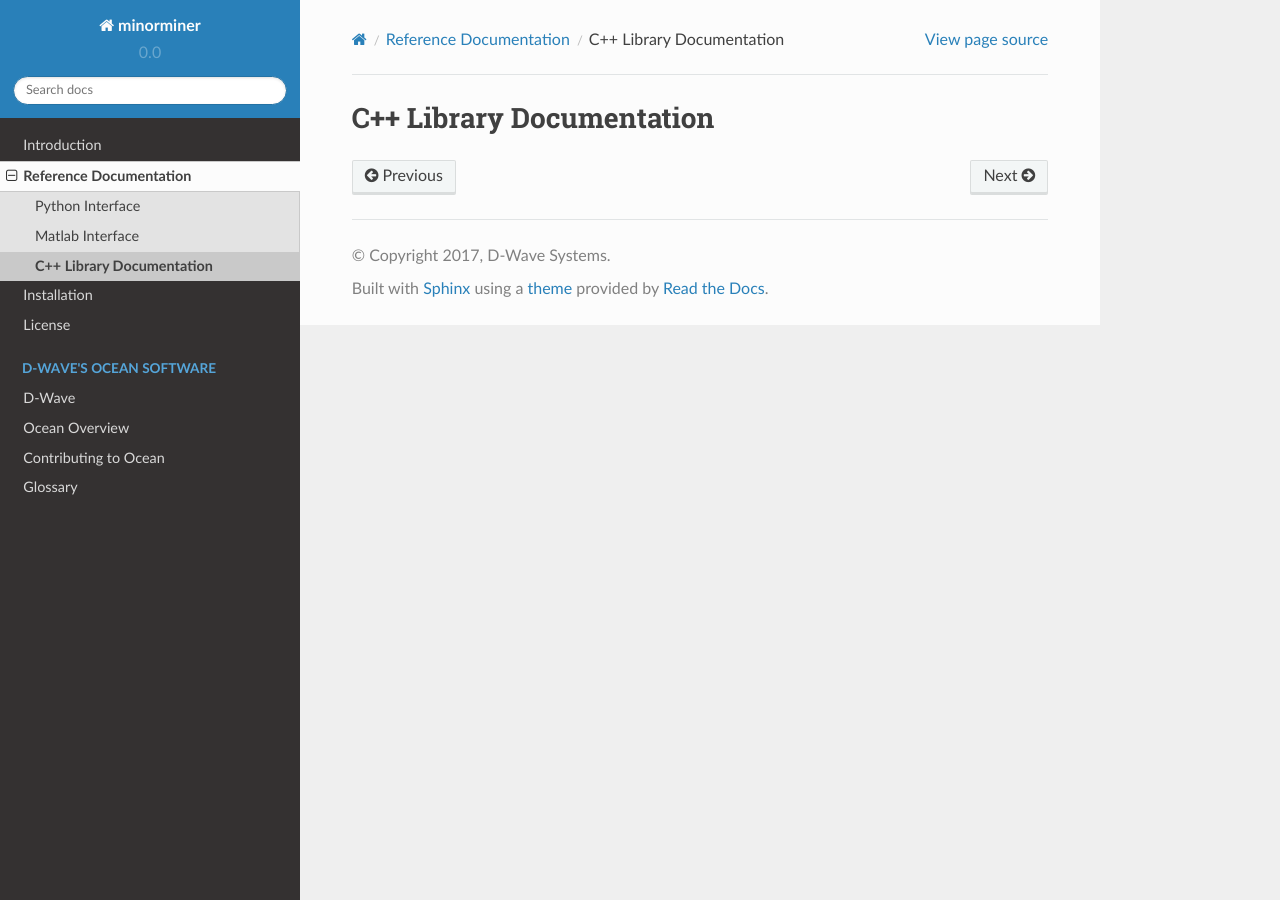
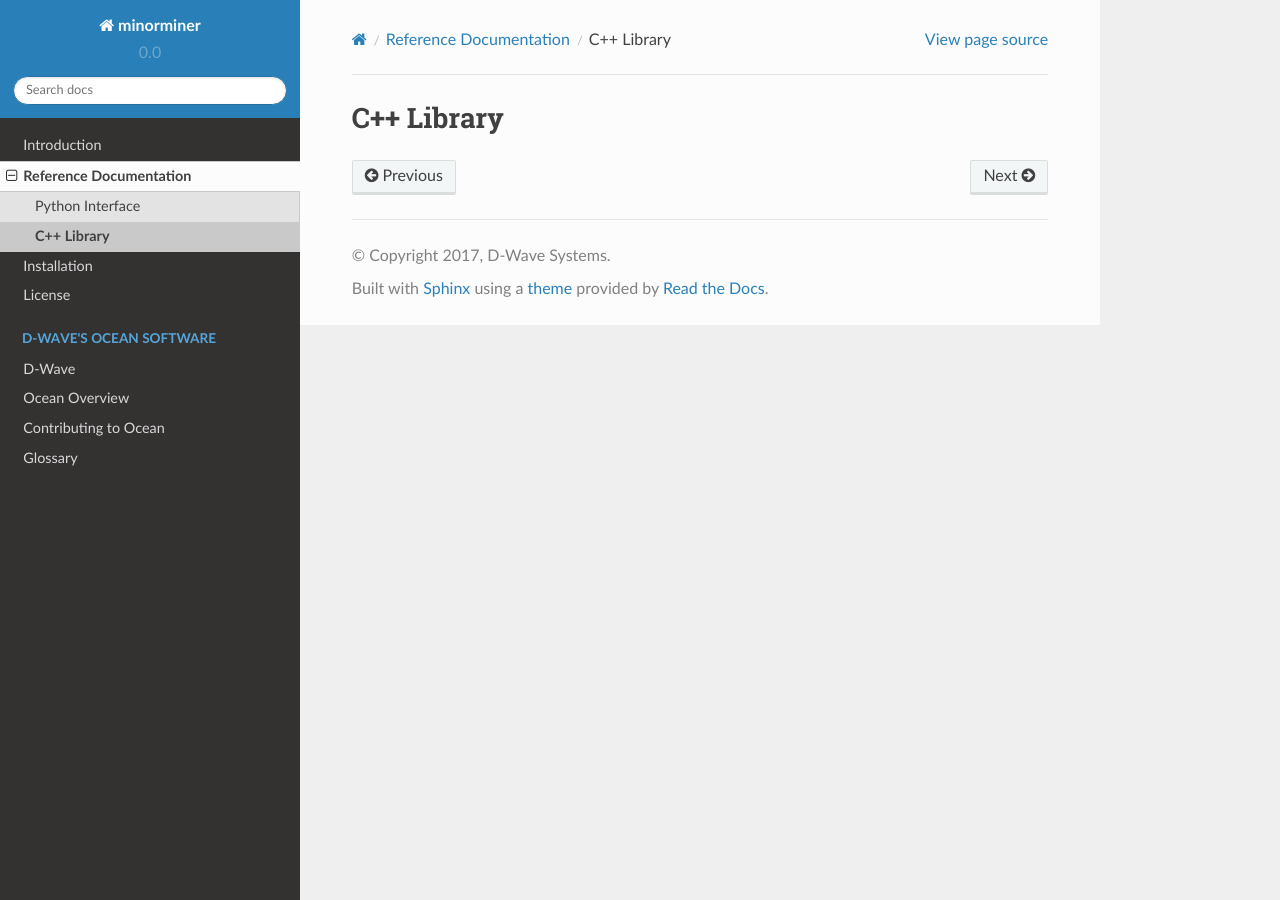
Before and after one commit to dwavesystems/minorminer, a Sphinx documentation site: the page built from docs/source/reference/cppdocs.rst, in a window 1280 px wide. Built offline with Sphinx 7.4.7 and the Read the Docs theme 2.0.0, drawn with Linux system fonts in a browser that asks for light colours; pages that are not in the unit, such as notebooks, are missing from menus.

Commit message:
Removing Matlab from Ocean RtD

````diff
--- a/README.rst
+++ b/README.rst
@@ -20,7 +20,8 @@ minorminer is a heuristic tool for minor embedding: given a minor and target gra
 
 The primary utility function, ```find_embedding()```, is an implementation of the heuristic algorithm described in [1]. It accepts various optional parameters used to tune the algorithm's execution or constrain the given problem.
 
-This implementation aims to provide users with hooks to easily use the code as a basic building block in future research while maintaining performance on par with tuned non-configurable implementations.
+This implementation performs on par with tuned, non-configurable implementations while
+providing users with hooks to easily use the code as a basic building block in research.
 
 [1] https://arxiv.org/abs/1406.2741
 
--- a/docs/source/reference/cppdocs.rst
+++ b/docs/source/reference/cppdocs.rst
@@ -1,11 +1,10 @@
 .. _cppdocs:
 
-C++ Library Documentation
-=========================
+C++ Library
+===========
 
 .. toctree::
     :maxdepth: 2
-    :caption: Contents:
 
     ../cpp/namespacelist
     ../cpp/classlist
--- a/docs/source/reference/index.rst
+++ b/docs/source/reference/index.rst
@@ -8,5 +8,5 @@ Reference Documentation
    :maxdepth: 2
 
    pythondocs
-   matlabdocs
+   .. future hook if Ocean adds formal Matlab support: matlabdocs
    cppdocs
````
Also changed, not shown: docs/source/installation.rst (+7 -5 lines).
